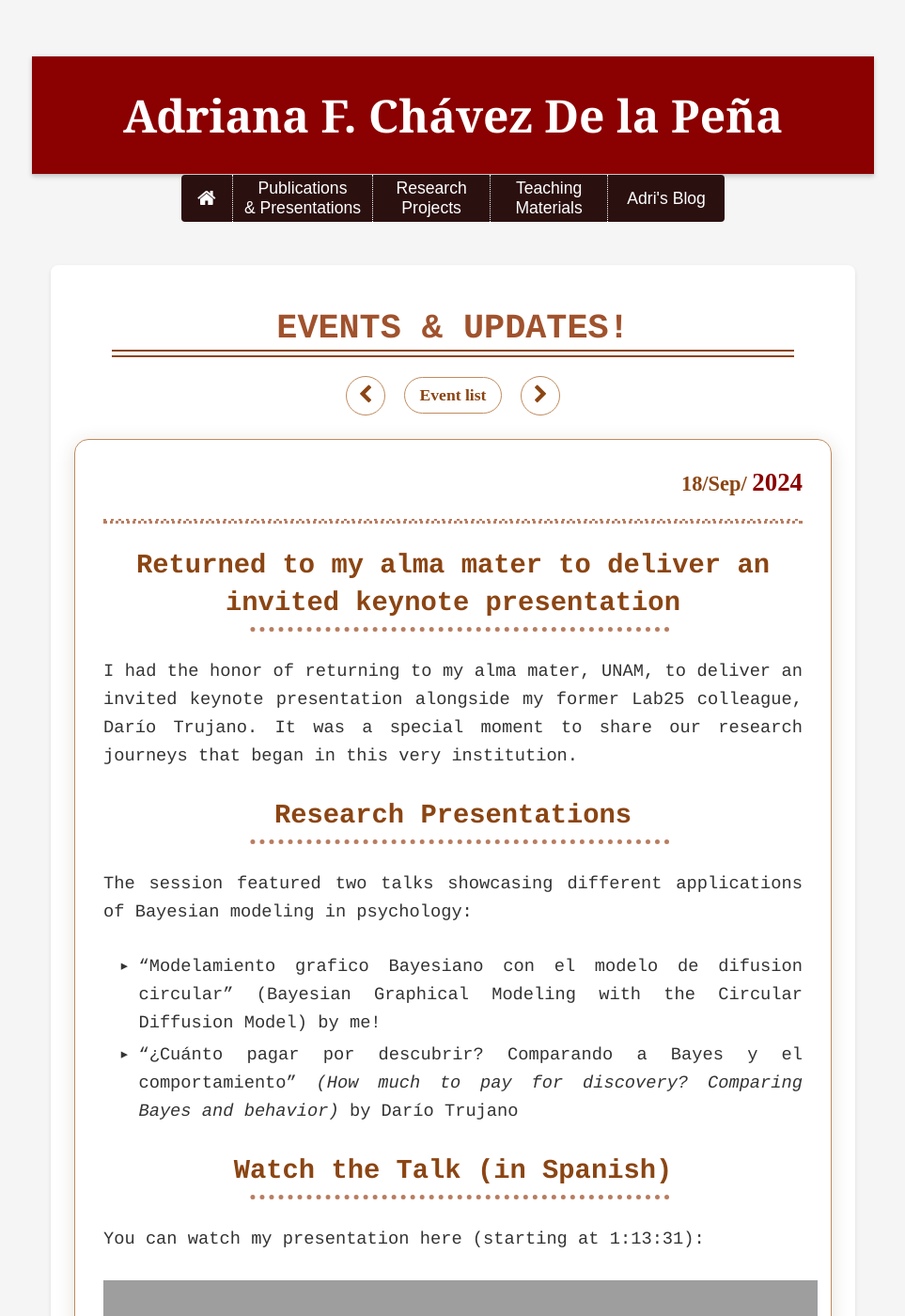
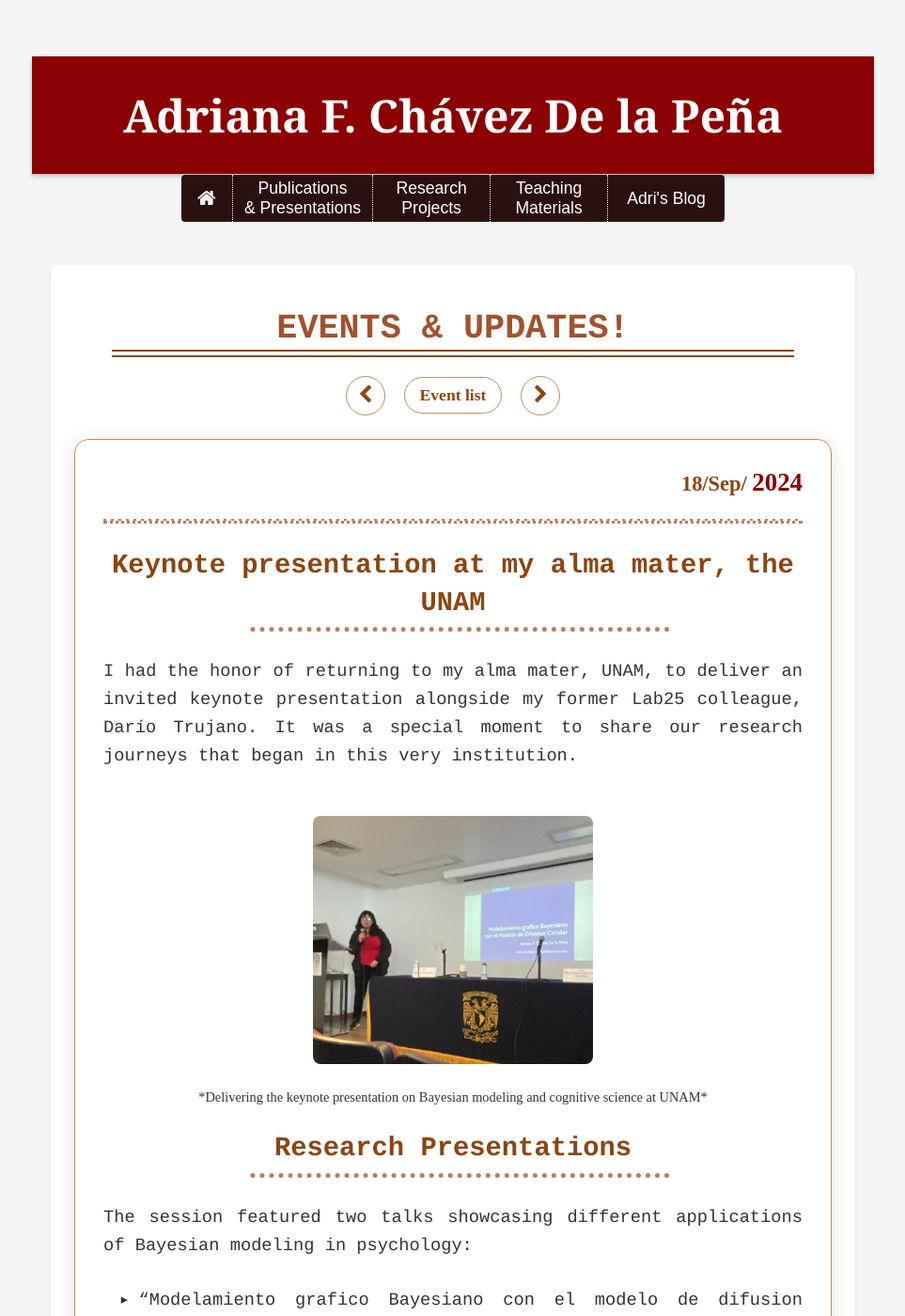
Before and after one commit to Adrifelcha/adrifelcha.github.io, a Jekyll site: the page built from _posts/2024-09-18-keynote-UNAM.md, in a window 1280 px wide and 1400 px high. Shown: the whole window at 94% size, without its empty margins (158-1121 px from the left). Built offline with Jekyll 4.4.1, drawn with Linux system fonts in a browser that asks for light colours; some web fonts are replaced; some of the changed text lies outside the part shown; grey boxes are pictures that could not be loaded.

Commit message:
Add pictures

```diff
--- a/_posts/2024-09-18-keynote-UNAM.md
+++ b/_posts/2024-09-18-keynote-UNAM.md
@@ -4,9 +4,15 @@ title: Invited Keynote at UNAM (Mexico City, Mexico)
 date: 2024-09-18
 ---
 
-### Returned to my alma mater to deliver an invited keynote presentation
+### Keynote presentation at my alma mater, the UNAM
 
 I had the honor of returning to my alma mater, UNAM, to deliver an invited keynote presentation alongside my former Lab25 colleague, Darío Trujano. It was a special moment to share our research journeys that began in this very institution.
+
+<div style="text-align: center;">
+    <img src="/photos/KeynoteUnam_Presentacion.jpeg" alt="Giving the keynote presentation at UNAM" width="40%" />
+    <br>
+    *Delivering the keynote presentation on Bayesian modeling and cognitive science at UNAM*
+</div>
 
 ### Research Presentations
 
@@ -19,8 +25,10 @@ The session featured two talks showcasing different applications of Bayesian mod
 
 You can watch my presentation here (starting at 1:13:31):
 
-<div style="text-align: center">
-    <iframe width="760" height="455" src="https://www.youtube.com/embed/xuCWxZdy8oc?start=4411" frameborder="0" allow="accelerometer; autoplay; clipboard-write; encrypted-media; gyroscope; picture-in-picture" allowfullscreen></iframe>
+Presenting at UNAM as an invited speaker was particularly meaningful, as it represented a full circle moment in my academic journey. From my undergraduate days at Lab25 to returning as a senior Ph.D. candidate from UC Irvine, this talk symbolized both personal growth and the enduring connection between these two institutions that have shaped my academic career.
+
+<div style="text-align: center;">
+    <img src="/photos/KeynoteUnam_Foto.jpeg" alt="With Dr. Dario Trujano at UNAM" width="70%" />
+    <br>
+    *With my former undergraduate advisor (Dr Arturo Bouzas) and former lab mate Dario Trujano after the keynote presentation*
 </div>
-
-Presenting at UNAM as an invited speaker was particularly meaningful, as it represented a full circle moment in my academic journey. From my undergraduate days at Lab25 to returning as a senior Ph.D. candidate from UC Irvine, this talk symbolized both personal growth and the enduring connection between these two institutions that have shaped my academic career.
```
